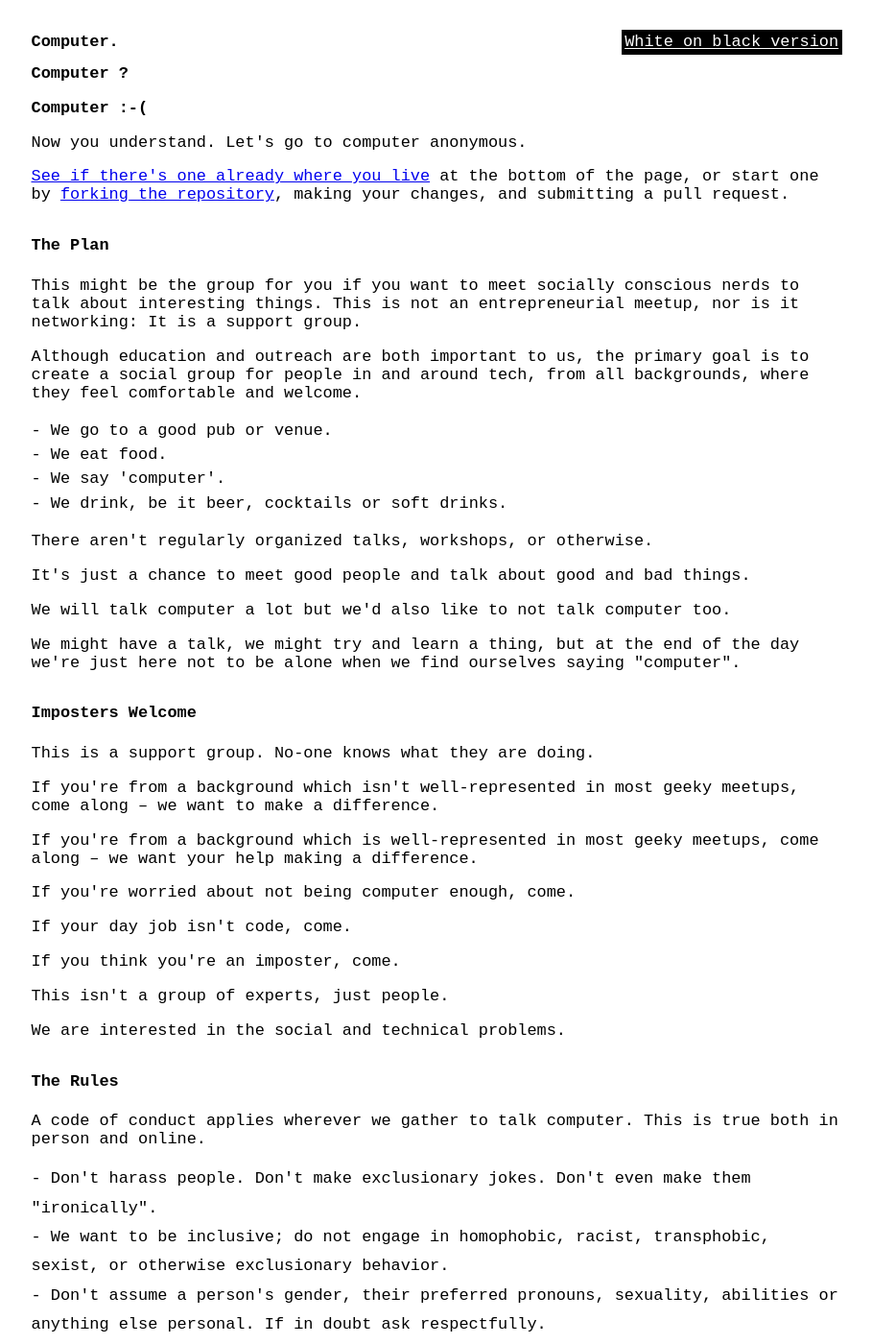
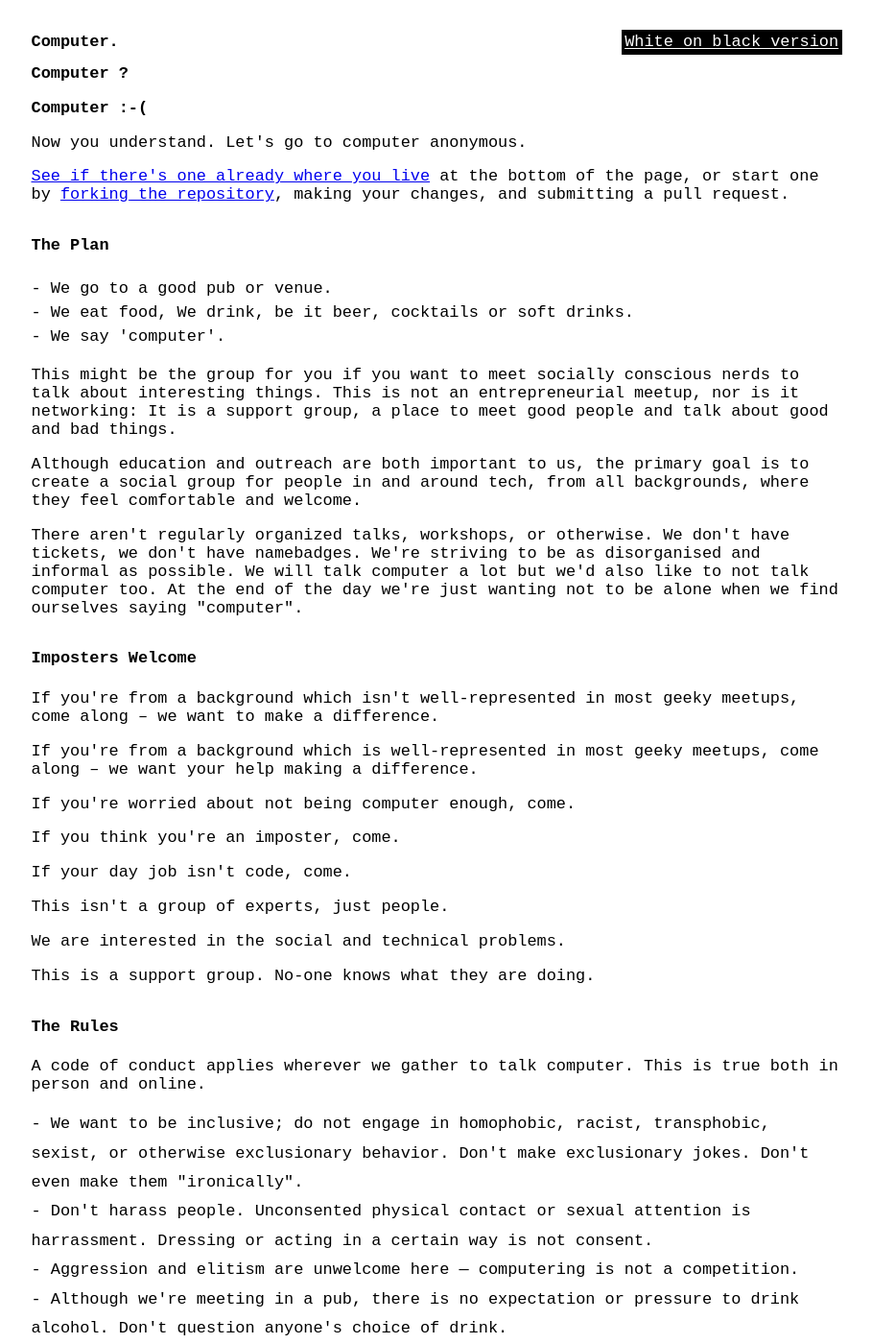
Before and after one commit to computeranonymous/computer, a Jekyll site: the page built from index.html, in a window 1280 px wide and 1400 px high. Shown: the whole window at 96% size, without its empty margins (185-1094 px from the left). Built offline with Jekyll 4.4.1, drawn with Linux system fonts in a browser that asks for light colours; some of the changed text lies outside the part shown.

Commit message:
Clean up code of conduct. Remove questionable rules about assumptions, add in explanations of no tickets or namebadges, and irc may be logged.

```diff
--- a/index.html
+++ b/index.html
@@ -14,39 +14,28 @@ title: home
 
       <h4>The Plan</h4>
 
-      <p>This might be the group for you if you want to meet socially conscious nerds to talk about interesting things. This is not an entrepreneurial meetup, nor is it networking: It is a support group. </p>
+      <ul>
+        <li>We go to a good pub or venue.</li>
+        <li>We eat food, We drink, be it beer, cocktails or soft drinks.</li>
+        <li>We say 'computer'.</li>
+      </ul>
+
+      <p>This might be the group for you if you want to meet socially conscious nerds to talk about interesting things. This is not an entrepreneurial meetup, nor is it networking: It is a support group, a place to meet good people and talk about good and bad things.</p>
+
       <p>Although education and outreach are both important to us, the primary goal is to create a social group for people in and around tech, from all backgrounds, where they feel comfortable and welcome.</p>
 
-      <ul>
-        <li>We go to a good pub or venue.</li>
-        <li>We eat food.</li>
-        <li>We say 'computer'.</li>
-        <li>We drink, be it beer, cocktails or soft drinks.</li>
-      </ul>
-
-      <p>There aren't regularly organized talks, workshops, or otherwise.</p>
-
-      <p>It's just a chance to meet good people and talk about good and bad things.</p>
-
-      <p>We will talk computer a lot  but we'd also like to not talk computer too.</p>
-
-      <p>We might have a talk, we might try and learn a thing, but at the end of the day we're just here not to be alone when we find ourselves saying "computer".</p>
+      <p>There aren't regularly organized talks, workshops, or otherwise. We don't have tickets, we don't have namebadges. We're striving to be as disorganised and informal as possible. We will talk computer a lot but we'd also like to not talk computer too. At the end of the day we're just wanting not to be alone when we find ourselves saying "computer".</p>
 
       <h4>Imposters Welcome</h4>
 
-      <p>This is a support group. No-one knows what they are doing.</p>
       <p>If you're from a background which isn't well-represented in most geeky meetups, come along – we want to make a difference.</p>
       <p>If you're from a background which is well-represented in most geeky meetups, come along – we want your help making a difference.</p>
       <p>If you're worried about not being computer enough, come.</p>
-
+      <p>If you think you're an imposter, come.</p>
       <p>If your day job isn't code, come.</p>
-
-      <p>If you think you're an imposter, come.</p>
-
       <p>This isn't a group of experts, just people.</p>
-
       <p>We are interested in the social and technical problems.</p>
-
+      <p>This is a support group. No-one knows what they are doing.</p>
 
       <h4 id="rules">The Rules</h4>
 
@@ -55,19 +44,17 @@ title: home
       </p>
 
       <ul class="rules">
-        <li>Don't harass people. Don't make exclusionary jokes. Don't even make them "ironically".</li>
-        <li>We want to be inclusive; do not engage in homophobic, racist, transphobic, sexist, or otherwise exclusionary behavior.</li>
-        <li>Don't assume a person's gender, their preferred pronouns, sexuality, abilities or anything else personal. If in doubt ask respectfully.</li>
-        <li>Unconsented physical contact or sexual attention is harrassment. Dressing or acting in a certain way is not consent.</li>
+        <li>We want to be inclusive; do not engage in homophobic, racist, transphobic, sexist, or otherwise exclusionary behavior. Don't make exclusionary jokes. Don't even make them "ironically".</li>
+        <li>Don't harass people. Unconsented physical contact or sexual attention is harrassment. Dressing or acting in a certain way is not consent.</li>
         <li>Aggression and elitism are unwelcome here — computering is not a competition.</li>
+        <li>Although we're meeting in a pub, there is no expectation or pressure to drink alcohol. Don't question anyone's choice of drink.</li>
         <li>We think feminism is a good thing. Discussion of how to make computer more inclusive is welcome. Claims that this "has gone too far" aren't.</li>
-        <li>Although we're meeting in a pub, there is no expectation or pressure to drink alcohol. Don't question anyone's choice of drink.</li>
       </ul>
       <p>It might be a good idea to read about <a href="http://theangryblackwoman.com/2009/10/01/the-dos-and-donts-of-being-a-good-ally/" >being a good ally</a> or some <a href="http://superopinionated.com/101-a-tron/" >specific resources for various issues</a> if you're worried about offending people.</p>
 
       <h4>The People</h4>
 
-      <p>On IRC: irc.freenode.net <a href="irc://irc.freenode.net/%23%23computer">##computer</a></p>
+      <p>On IRC: irc.freenode.net <a href="irc://irc.freenode.net/%23%23computer">##computer</a>. IRC is logged by members, but not publically.</p>
 
       <p><a href="http://twitter.com/WhyComputer">@WhyComputer</a> on twitter</p>
 
```
